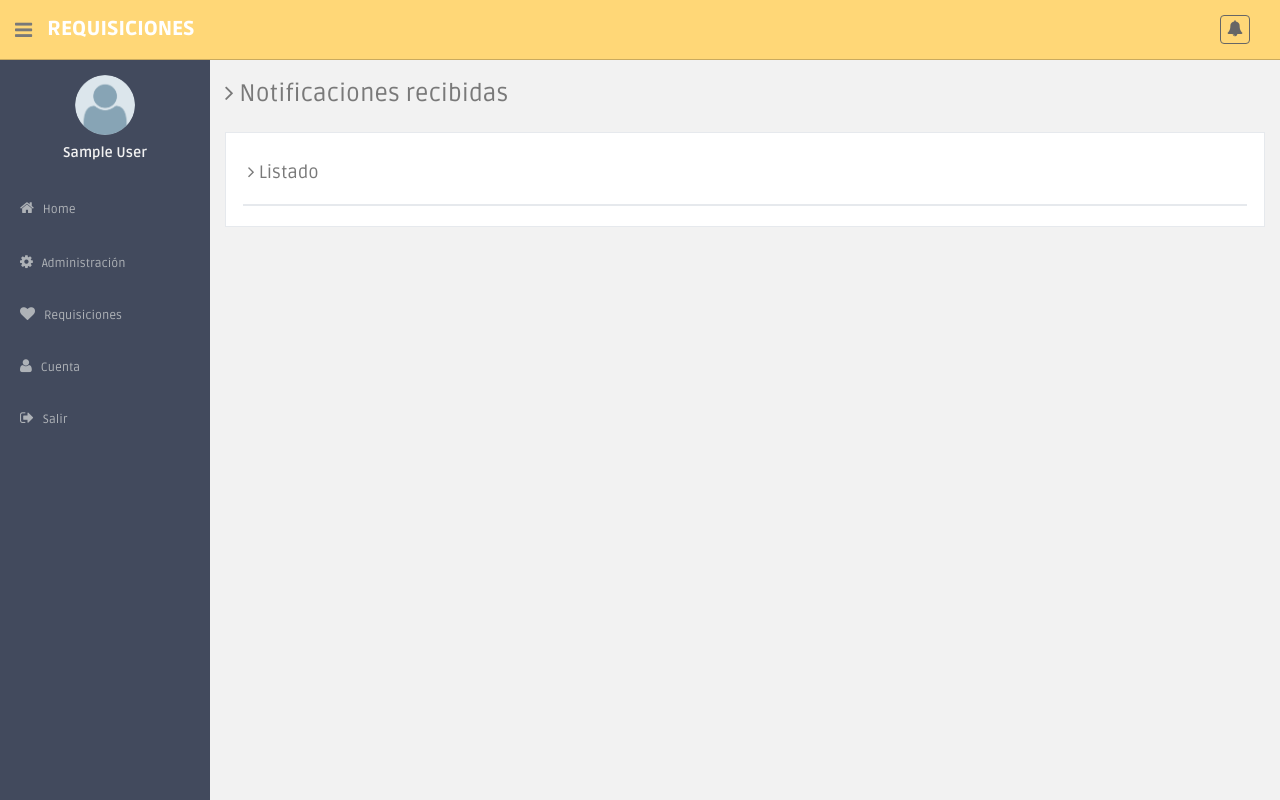
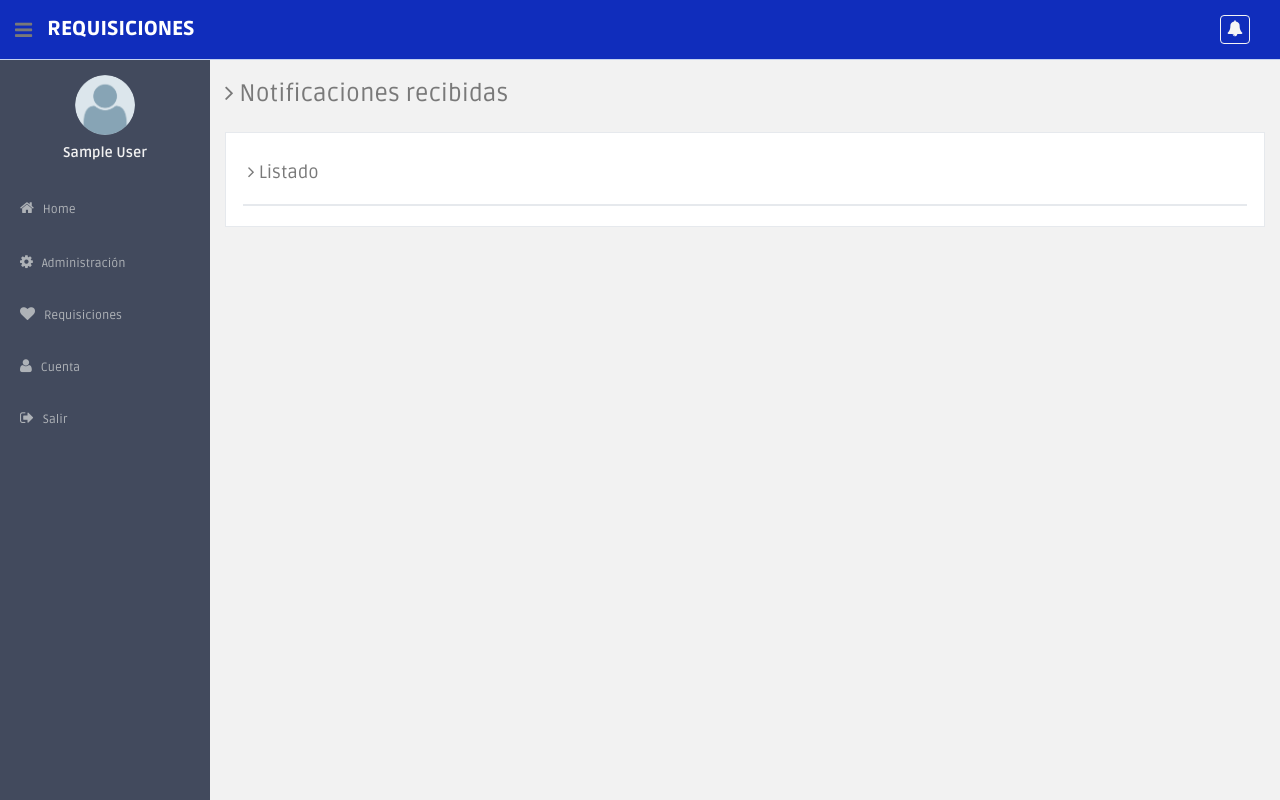
Before and after one commit to dbsiavichay/requisiciones, a Django app: page /notificaciones/ in a window 1280 px wide. Run offline with Django 3.2, Linux system fonts and the light colour scheme; the visitor is signed in with stand-in values (Sample User, id 1); data that the repository does not hold is empty; some libraries are stand-ins or nearby versions.

Commit message:
Logo y cambios de color

```diff
--- a/config/urls.py
+++ b/config/urls.py
@@ -27,5 +27,5 @@ urlpatterns = [
     url(r'^requisiciones/', include('requisiciones.urls')),
     url(r'^notificaciones/', include('notificaciones.urls')),
     url(r'^admin/', admin.site.urls),
-    url(r'^$', login_required(TemplateView.as_view(template_name='base.html')), name='home'),
+    url(r'^$', login_required(TemplateView.as_view(template_name='home.html')), name='home'),
 ]
--- a/static/assets/css/style.css
+++ b/static/assets/css/style.css
@@ -447,8 +447,8 @@ ul.sidebar-menu li a.active i {
 }
 
 .black-bg {
-    background: #ffd777;
-    border-bottom: 1px solid #c9aa5f;
+    background: #102DBC;
+    border-bottom: 1px solid #C4D2F1;
 }
 
 .wrapper {
@@ -502,11 +502,13 @@ a.logo span {
 }
 
 ul.top-menu > li > a {
-    color: #666666;
+    /*color: #666666;*/
+    color: whitesmoke;
     font-size: 16px;
     border-radius: 4px;
     -webkit-border-radius: 4px;
-    border:1px solid #666666 !important;
+    /*border:1px solid #666666 !important;*/
+    border:1px solid whitesmoke !important;
     padding: 2px 6px;
     margin-right: 15px;
 }
```
Also changed, not shown: templates/home.html (added, +10 -0 lines), static/assets/img/logo.jpg (added).
